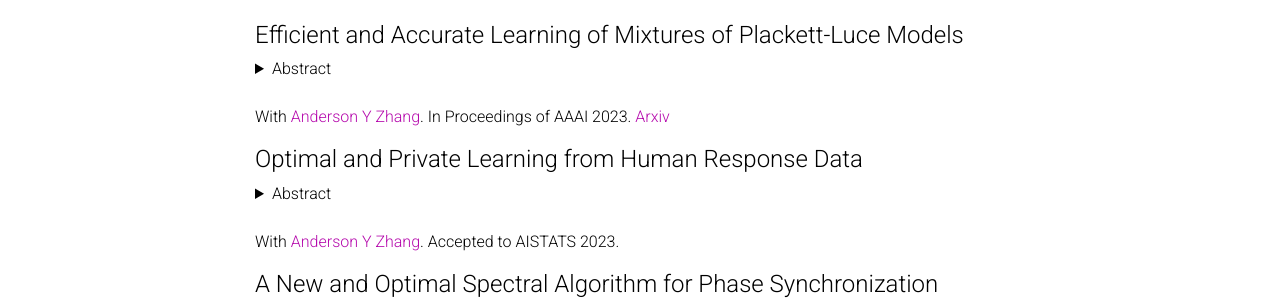
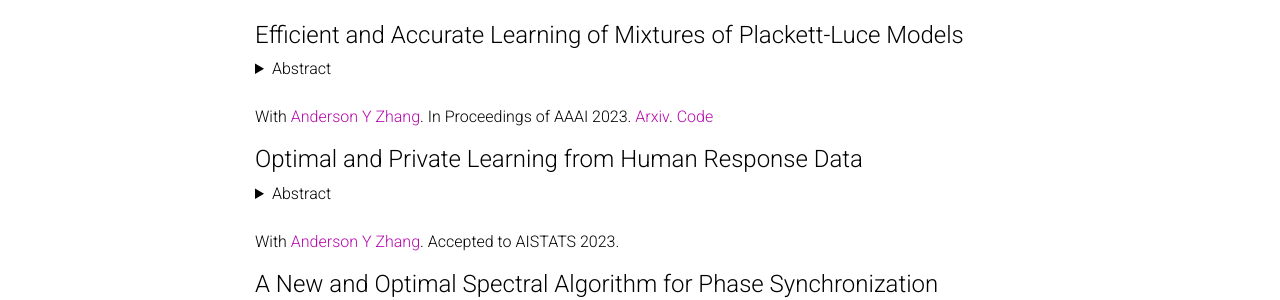
Before and after one commit to dnguyen1196/dnguyen1196.github.io, a Jekyll site: the page built from _pages/publications.md, in a window 1280 px wide and 900 px high, scrolled down 649 px. Shown: the part 153-453 px from the top of the window. Built offline with Jekyll 4.4.1, drawn with Linux system fonts in a browser that asks for light colours; comment, search, counter and statistics services are not loaded; a style sheet for code colours, icons or effects is not loaded.

Commit message:
pdate publications with code

```diff
--- a/_pages/publications.md
+++ b/_pages/publications.md
@@ -49,7 +49,7 @@
 </details>
 
 <br>
-With [Anderson Y Zhang](http://www.andersonzhang.com/). In Proceedings of AAAI 2023. [Arxiv](https://arxiv.org/pdf/2302.05343.pdf)
+With [Anderson Y Zhang](http://www.andersonzhang.com/). In Proceedings of AAAI 2023. [Arxiv](https://arxiv.org/pdf/2302.05343.pdf). [Code](https://github.com/dnguyen1196/rums)
 <br>
 
 
```
